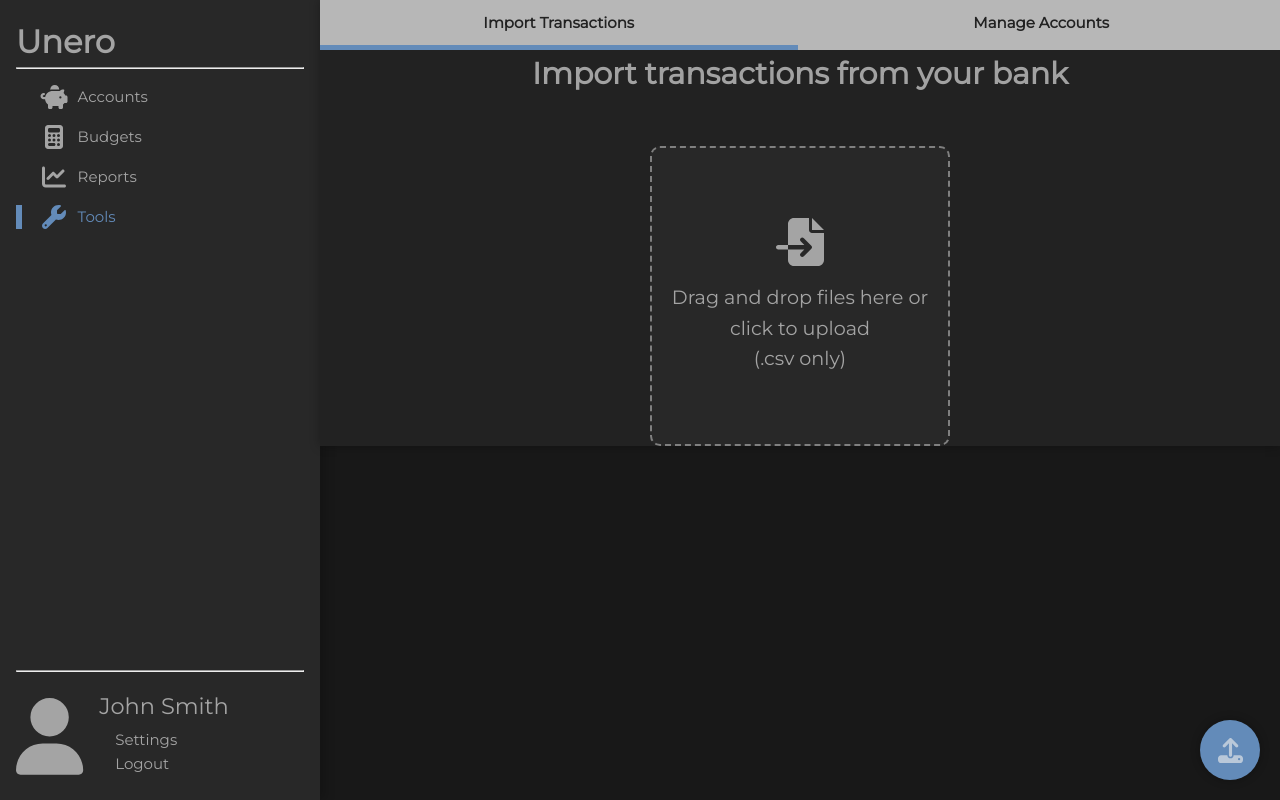
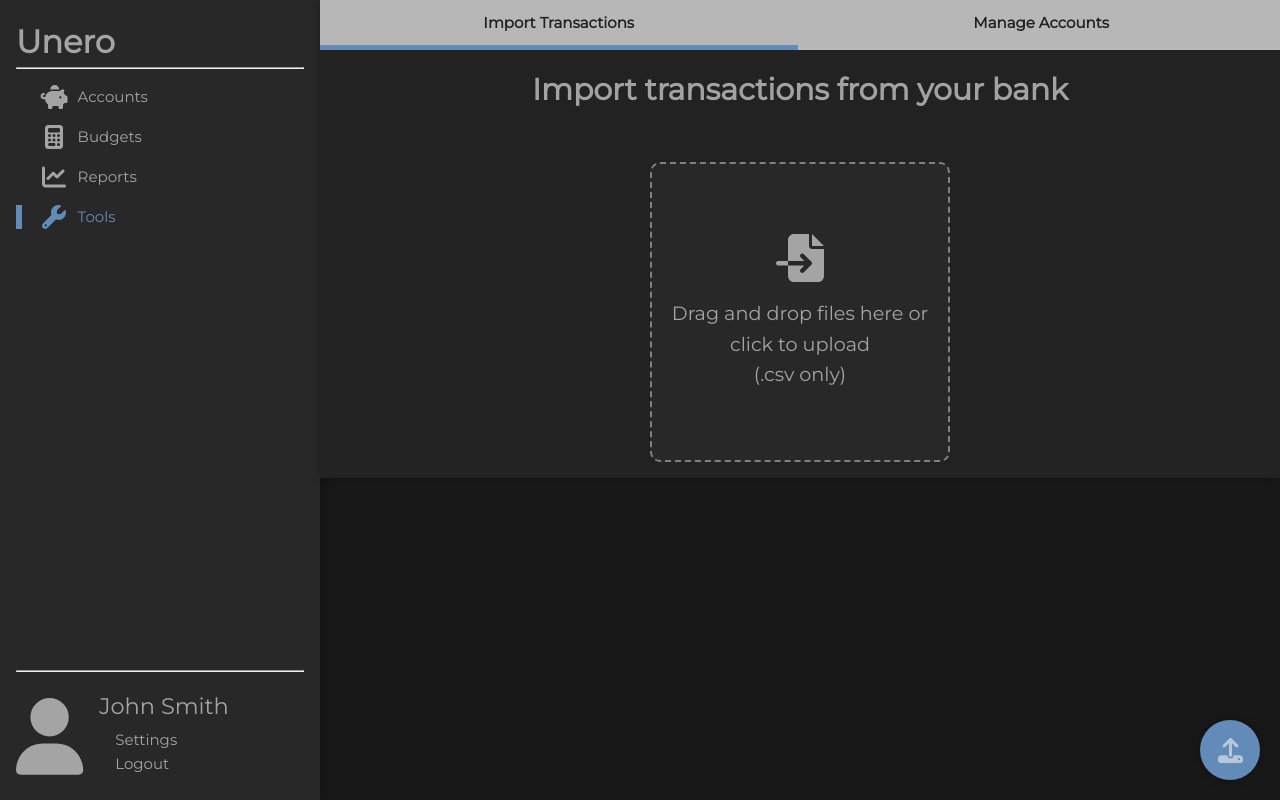
Before and after one commit to pawlh/dime, a Vue app: page /tools/import in a window 1280 px wide. Built offline with nearby package versions, Linux system fonts and the light colour scheme.

Commit message:
pad router-view

```diff
--- a/src/views/Tools.vue
+++ b/src/views/Tools.vue
@@ -14,7 +14,9 @@ const route = useRoute();
         <router-link :to="{name: 'accounts'}">Manage Accounts</router-link>
       </div>
     </div>
-    <router-view class="content"></router-view>
+    <div class="content">
+      <router-view></router-view>
+    </div>
   </div>
 </template>
 
@@ -79,6 +81,7 @@ const route = useRoute();
 }
 
 .content {
+  padding: 1rem;
 }
 
 a:link, a:visited, a:hover, a:active {
```
